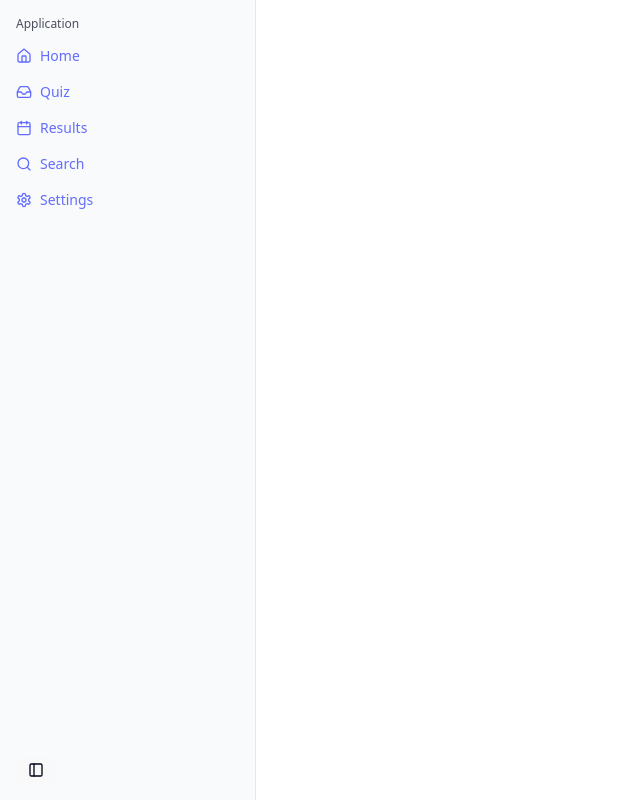
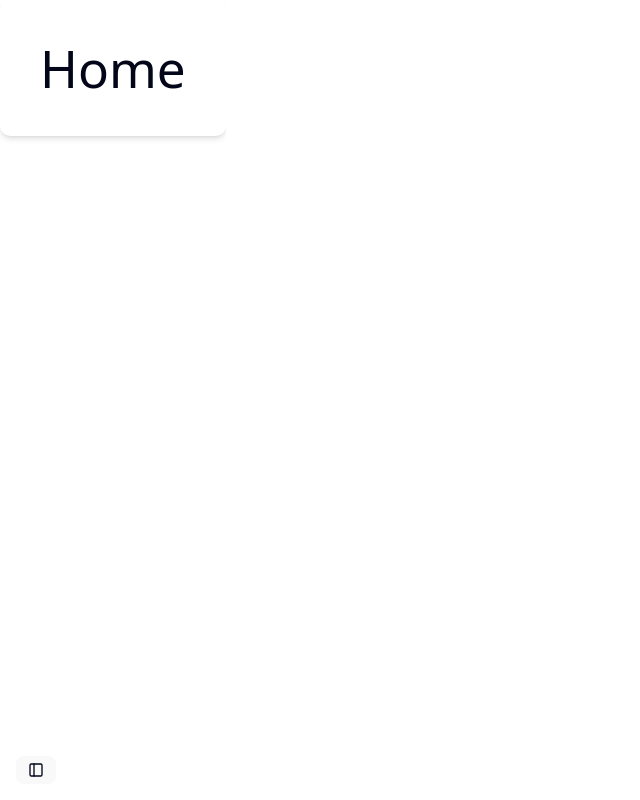
Before and after one commit to BrnDnzDzgn/FantasyRealmUI, a React (Vite) app in the folder fantasy-realm-ui/: page / in a window 1280 px wide. Shown: the whole page, without its empty margins (0-640 px from the left). Built offline with nearby package versions, Linux system fonts and the light colour scheme.

Commit message:
modifications to the sidebar

```diff
--- a/fantasy-realm-ui/src/App.jsx
+++ b/fantasy-realm-ui/src/App.jsx
@@ -8,7 +8,7 @@ import { SidebarProvider, SidebarTrigger } from "./components/ui/sidebar";
 function App() {
   return (
     <Router>
-      <SidebarProvider>
+      <SidebarProvider defaultOpen={false}>
         <div className="relative flex min-h-screen overflow-x-hidden">
           <div className="fixed inset-y-0 left-0 z-50">
             <AppSidebar />
--- a/fantasy-realm-ui/src/components/app-sidebar.jsx
+++ b/fantasy-realm-ui/src/components/app-sidebar.jsx
@@ -1,4 +1,4 @@
-import { Calendar, Home, Inbox, Search, Settings } from "lucide-react"
+import { Calendar, LogIn, Home, Inbox, ShieldQuestion, Ship, Search, Settings } from "lucide-react"
 
 import {
     Sidebar,
@@ -21,17 +21,17 @@ const items = [
     {
         title: "Quiz",
         url: "/quiz",
-        icon: Inbox,
+        icon: ShieldQuestion,
     },
     {
         title: "Results",
         url: "/results",
-        icon: Calendar,
+        icon: Ship,
     },
     {
-        title: "Search",
+        title: "Signup/Login",
         url: "#",
-        icon: Search,
+        icon: LogIn,
     },
     {
         title: "Settings",
@@ -45,7 +45,6 @@ export function AppSidebar() {
         <Sidebar>
         <SidebarContent>
             <SidebarGroup>
-            <SidebarGroupLabel>Application</SidebarGroupLabel>
             <SidebarGroupContent>
                 <SidebarMenu>
                 {items.map((item) => (
--- a/fantasy-realm-ui/src/components/ui/sidebar.jsx
+++ b/fantasy-realm-ui/src/components/ui/sidebar.jsx
@@ -143,7 +143,7 @@ function Sidebar({
       <div
         data-slot="sidebar"
         className={cn(
-          "bg-sidebar text-sidebar-foreground flex h-full w-(--sidebar-width) flex-col",
+          " text-sidebar-foreground flex h-full w-(--sidebar-width) flex-col",
           className
         )}
         {...props}>
@@ -196,23 +196,17 @@ function Sidebar({
             : "group-data-[collapsible=icon]:w-(--sidebar-width-icon)"
         )} />
       <div
-        data-slot="sidebar-container"
-        className={cn(
-          "fixed inset-y-0 z-10 hidden h-svh w-(--sidebar-width) transition-[left,right,width] duration-200 ease-linear md:flex",
-          side === "left"
-            ? "left-0 group-data-[collapsible=offcanvas]:left-[calc(var(--sidebar-width)*-1)]"
-            : "right-0 group-data-[collapsible=offcanvas]:right-[calc(var(--sidebar-width)*-1)]",
-          // Adjust the padding for floating and inset variants.
-          variant === "floating" || variant === "inset"
-            ? "p-2 group-data-[collapsible=icon]:w-[calc(var(--sidebar-width-icon)+(--spacing(4))+2px)]"
-            : "group-data-[collapsible=icon]:w-(--sidebar-width-icon) group-data-[side=left]:border-r group-data-[side=right]:border-l",
-          className
-        )}
+      data-slot="sidebar-container"
+      className={cn(
+        "fixed top-0 left-0 w-screen z-50 flex flex-col gap-4 p-4 transition-transform duration-200 ease-linear md:flex bg-transparent",
+        state === "collapsed" ? "-translate-y-full" : "translate-y-0",
+        className
+      )}
         {...props}>
         <div
           data-sidebar="sidebar"
           data-slot="sidebar-inner"
-          className="bg-sidebar group-data-[variant=floating]:border-sidebar-border flex h-full w-full flex-col group-data-[variant=floating]:rounded-lg group-data-[variant=floating]:border group-data-[variant=floating]:shadow-sm">
+          className="flex flex-col gap-4">
           {children}
         </div>
       </div>
@@ -335,7 +329,7 @@ function SidebarSeparator({
     <Separator
       data-slot="sidebar-separator"
       data-sidebar="separator"
-      className={cn("bg-sidebar-border mx-2 w-auto", className)}
+      className={cn(" mx-2 w-auto", className)}
       {...props} />
   );
 }
@@ -432,7 +426,7 @@ function SidebarMenu({
     <ul
       data-slot="sidebar-menu"
       data-sidebar="menu"
-      className={cn("flex w-full min-w-0 flex-col gap-1", className)}
+      className={cn("flex w-full min-w-0 flex-row items-center gap-x-30 justify-between px-8", className)}
       {...props} />
   );
 }
@@ -445,7 +439,7 @@ function SidebarMenuItem({
     <li
       data-slot="sidebar-menu-item"
       data-sidebar="menu-item"
-      className={cn("group/menu-item relative", className)}
+      className={cn("group/menu-item relative inline-flex", className)}
       {...props} />
   );
 }
@@ -457,7 +451,7 @@ const sidebarMenuButtonVariants = cva(
       variant: {
         default: "hover:bg-sidebar-accent hover:text-sidebar-accent-foreground",
         outline:
-          "bg-background shadow-[0_0_0_1px_hsl(var(--sidebar-border))] hover:bg-sidebar-accent hover:text-sidebar-accent-foreground hover:shadow-[0_0_0_1px_hsl(var(--sidebar-accent))]",
+          "hover:bg-sidebar-accent hover:text-sidebar-accent-foreground hover:shadow-[0_0_0_1px_hsl(var(--sidebar-accent))]",
       },
       size: {
         default: "h-8 text-sm",
@@ -605,7 +599,7 @@ function SidebarMenuSub({
       data-slot="sidebar-menu-sub"
       data-sidebar="menu-sub"
       className={cn(
-        "border-sidebar-border mx-3.5 flex min-w-0 translate-x-px flex-col gap-1 border-l px-2.5 py-0.5",
+        "mx-3.5 flex min-w-0 translate-x-px flex-col gap-1",
         "group-data-[collapsible=icon]:hidden",
         className
       )}
```
